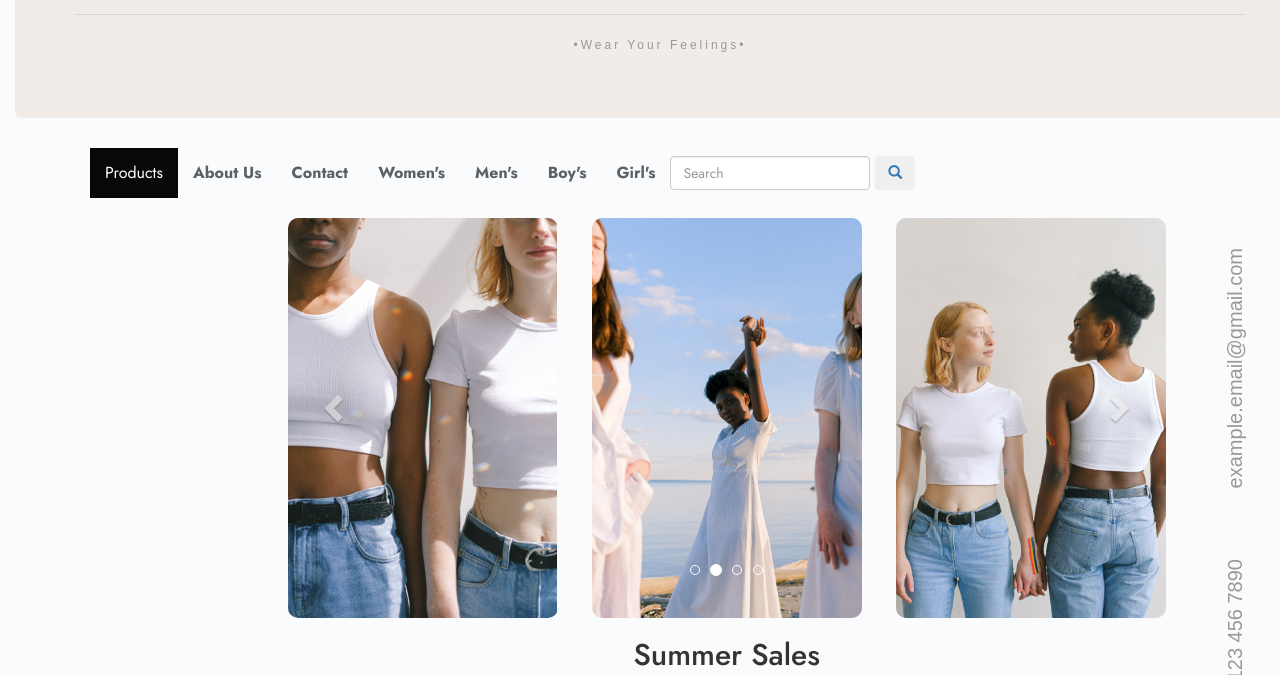
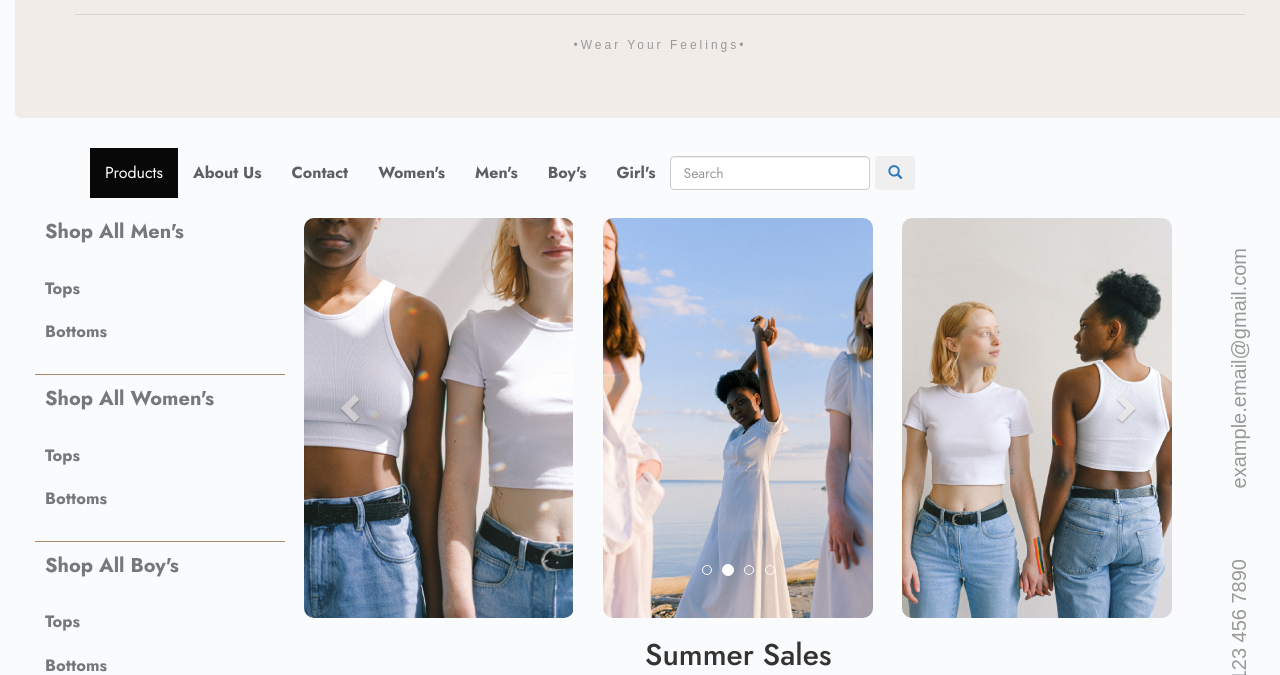
Before and after one commit to fojanb/tighty-whities, a plain HTML site: page index.html in a window 1280 px wide. Both pictures are taken after a click on the element "Products". Shown: the part 102-777 px from the top of the page. Drawn offline with nearby package versions, Linux system fonts and the light colour scheme.

Commit message:
Update style.css

```diff
--- a/styles/style.css
+++ b/styles/style.css
@@ -1,5 +1,7 @@
 body {
   background-color: #f9fbfc;
+  /* background-image: url("../images/bg.png");
+  opacity: 0.75; */
   font-family: "Jost", sans-serif;
   font-size: 1.6rem;
   animation: fadeIn ease 1.5s;
@@ -233,7 +235,7 @@ body {
 .wrapper {
   display: flex;
   width: 100%;
-  margin-left: -100%;
+  margin-left: 20px;
   align-items: stretch;
 }
 #sidebar {
```
